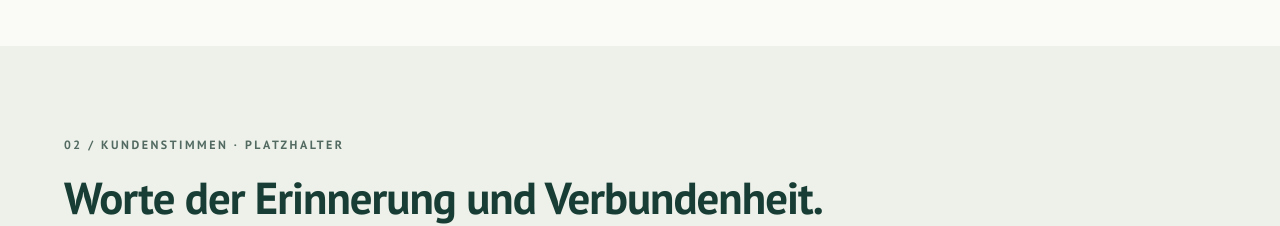
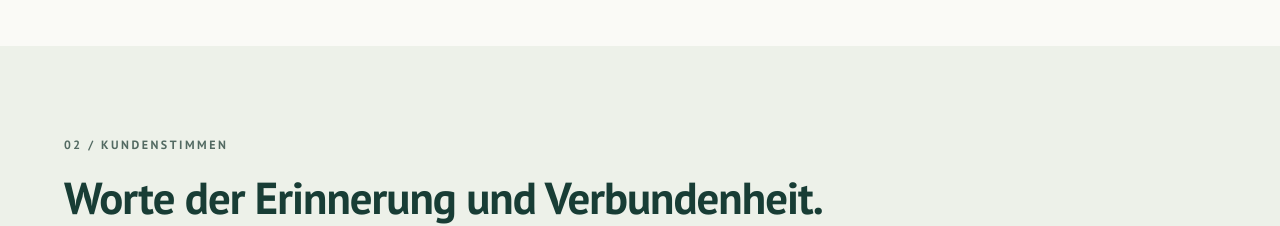
Before and after one commit to manueldinisjunior/bestatter-landingpage, a React (Vite) app: page / in a window 1280 px wide. Shown: the part 1640-1866 px from the top of the page. Built offline with nearby package versions, Linux system fonts and the light colour scheme.

Commit message:
Remove placeholder suffix from testimonials section heading

```diff
--- a/src/main.jsx
+++ b/src/main.jsx
@@ -252,7 +252,7 @@ function App() {
       <section className="hero section" id="start"><div><p className="eyebrow">BESTATTUNG & VORSORGE</p><h1>In schweren Zeiten.<br/><span>An Ihrer Seite.</span></h1><p className="lead">{lorem}</p><div className="actions"><CTA/><CTA secondary/></div><p className="fine">Bestattung · Vorsorge · Persönliches Gespräch</p></div><div className="hero-art"><img className="hero-angel" src="./hero-angel.webp" alt="" aria-hidden="true" width="480" height="320"/><img src="./placeholder.svg" width="600" height="660" alt="" fetchPriority="high"/><div className="art-caption"><span><Icon name="heart" size={32}/></span><p>Raum für Abschied.<br/><strong>Zeit für Erinnerung.</strong></p></div></div></section>
       <div className="trust-strip" aria-label="Themen"><span>ABSCHIED</span><span>ERINNERUNG</span><span>BEGLEITUNG</span><span>VORSORGE</span></div>
       <section className="section process" id="ablauf"><div className="section-heading"><p className="eyebrow">01 / ABLAUF</p><h2>Den Abschied gestalten.<br/>Schritt für Schritt.</h2><p>{lorem}</p></div><div className="steps">{['Erstes Gespräch', 'Persönliche Wünsche', 'Abschied & Begleitung'].map((title, index) => <article key={title}><span className="number">0{index + 1}</span><h3>{title}</h3><p>{lorem}</p><span className="step-line"><Icon name="arrow" size={24}/></span></article>)}</div><div className="section-action"><CTA/></div></section>
-      <section className="quotes section"><p className="eyebrow">02 / KUNDENSTIMMEN · PLATZHALTER</p><h2>Worte der Erinnerung und Verbundenheit.</h2><Testimonials/></section>
+      <section className="quotes section"><p className="eyebrow">02 / KUNDENSTIMMEN</p><h2>Worte der Erinnerung und Verbundenheit.</h2><Testimonials/></section>
       <section className="section collaboration" id="zusammenarbeit"><div className="section-heading"><p className="eyebrow">03 / ZUSAMMENARBEIT</p><h2>Ein persönlicher Abschied.<br/><span>Ein bleibendes Andenken.</span></h2><p>{lorem}</p><CTA/></div><div className="features">{['Bestattungsarten', 'Trauerfeier & Erinnerung', 'Bestattungsvorsorge'].map((title, index) => <article key={title}><span>0{index + 1}</span><div><h3>{title}</h3><p>{lorem}</p></div></article>)}</div></section>
       <section className="contact-cta" id="kontakt" aria-labelledby="contact-title"><div className="section contact-cta-grid"><div className="contact-pitch"><p className="eyebrow">04 / KONTAKT</p><h2 id="contact-title">Lassen Sie<br/>uns sprechen.</h2><p>{lorem}</p><div className="contact-reassurance"><Icon name="heart" size={36}/><span>Wir sind für Sie da –<br/>mit Herz und Verständnis.</span></div><div className="actions"><CTA/><CTA secondary/></div></div><ContactForm/></div></section>
       <LocationSection/>
```
